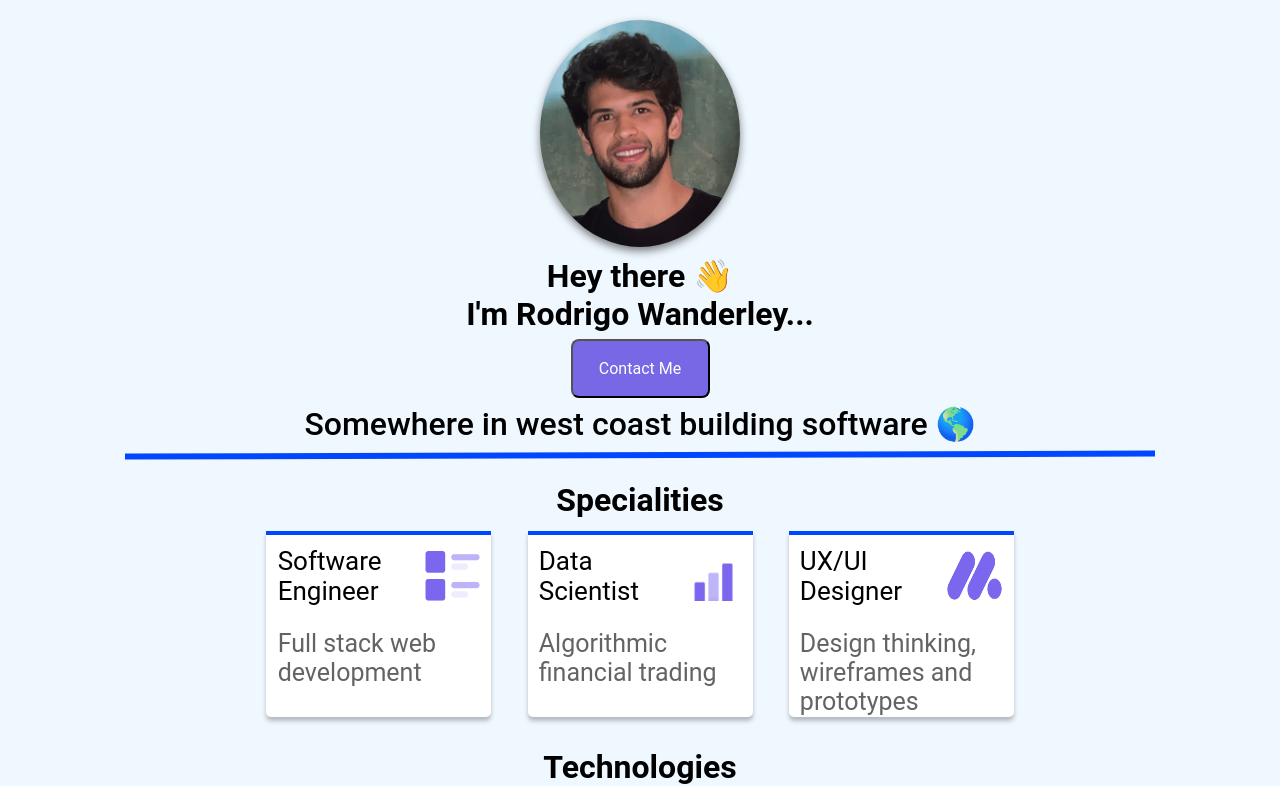
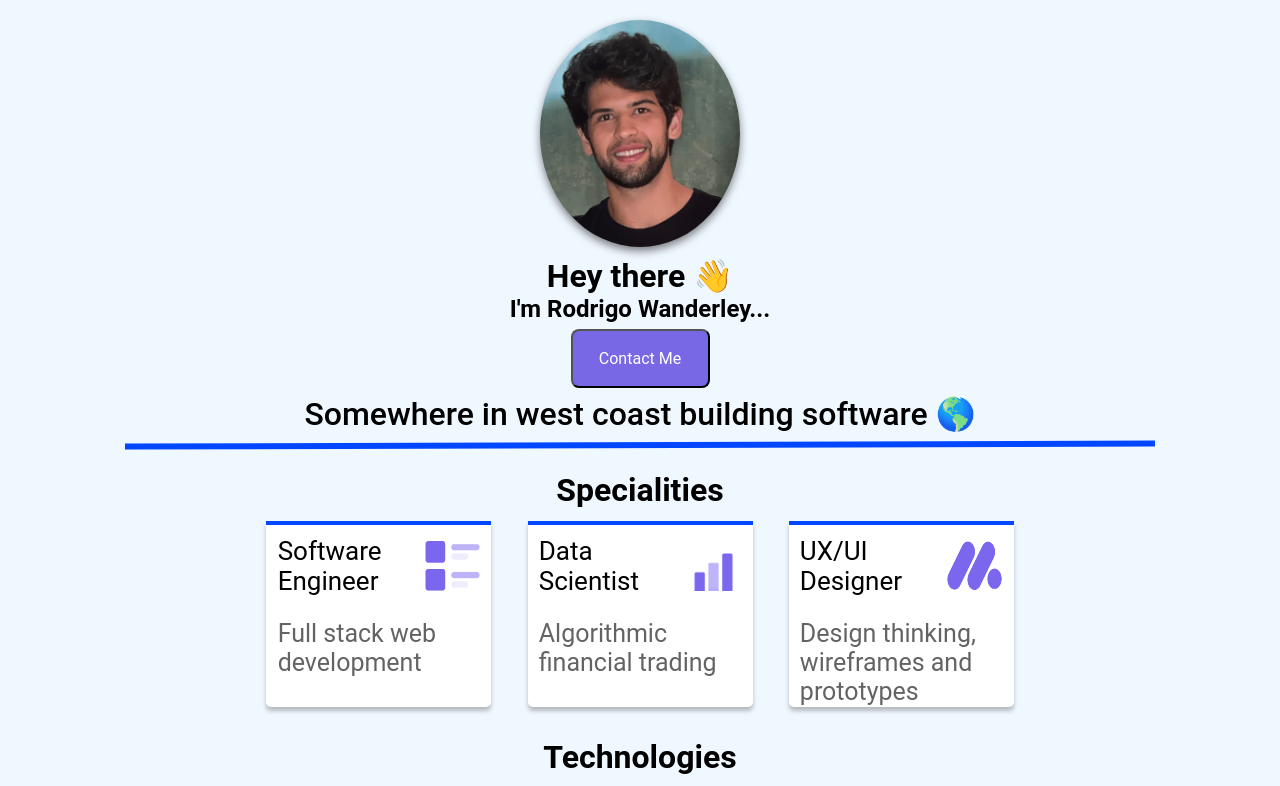
Before and after one commit to Rodrigowb/frontend-deploy-test, a React (Create React App) app: page / in a window 1280 px wide. Shown: the top 786 px of the page. Built offline with nearby package versions, Linux system fonts and the light colour scheme.

Commit message:
adjusting the introduction

```diff
--- a/src/components/introduction/Introduction.jsx
+++ b/src/components/introduction/Introduction.jsx
@@ -9,7 +9,7 @@ function Introduction() {
     <div className='introduction'>
       <img className='profile-picture' alt="rodrigo profile" src={picture} />
       <h1>Hey there 👋</h1>
-      <h1>I'm Rodrigo Wanderley...</h1>
+      <h2 className='intro-text'>I'm Rodrigo Wanderley...</h2>
       <a target="_blank" rel="noreferrer" href="https://www.linkedin.com/in/rodrigo-wanderley">
         <button className='contact-button'>Contact Me</button>
       </a>
```
